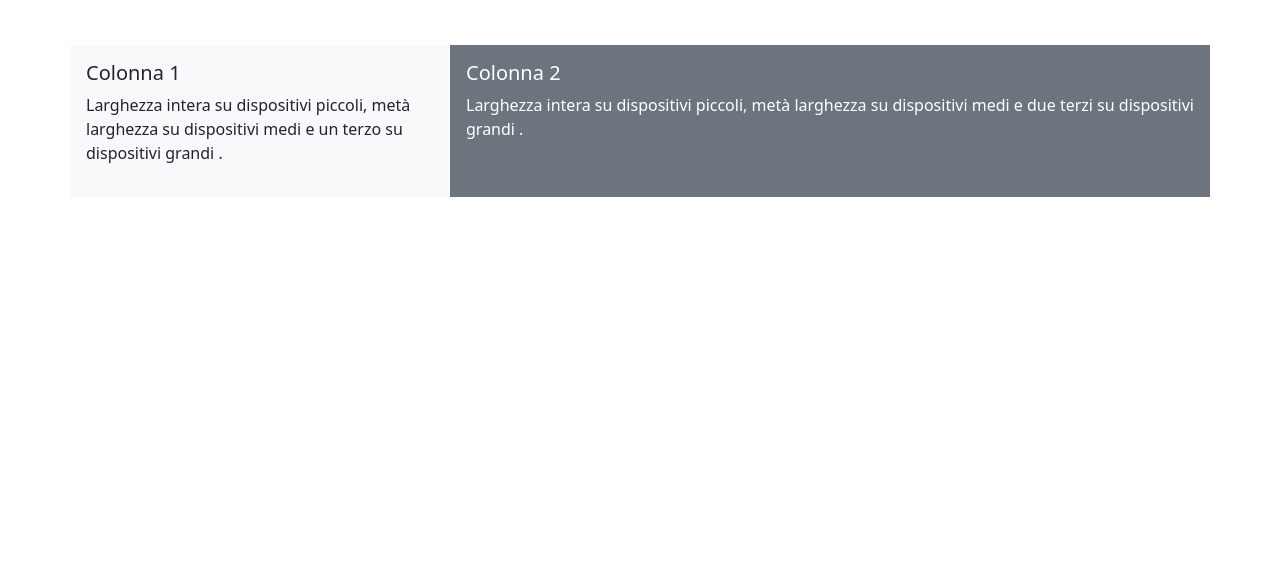
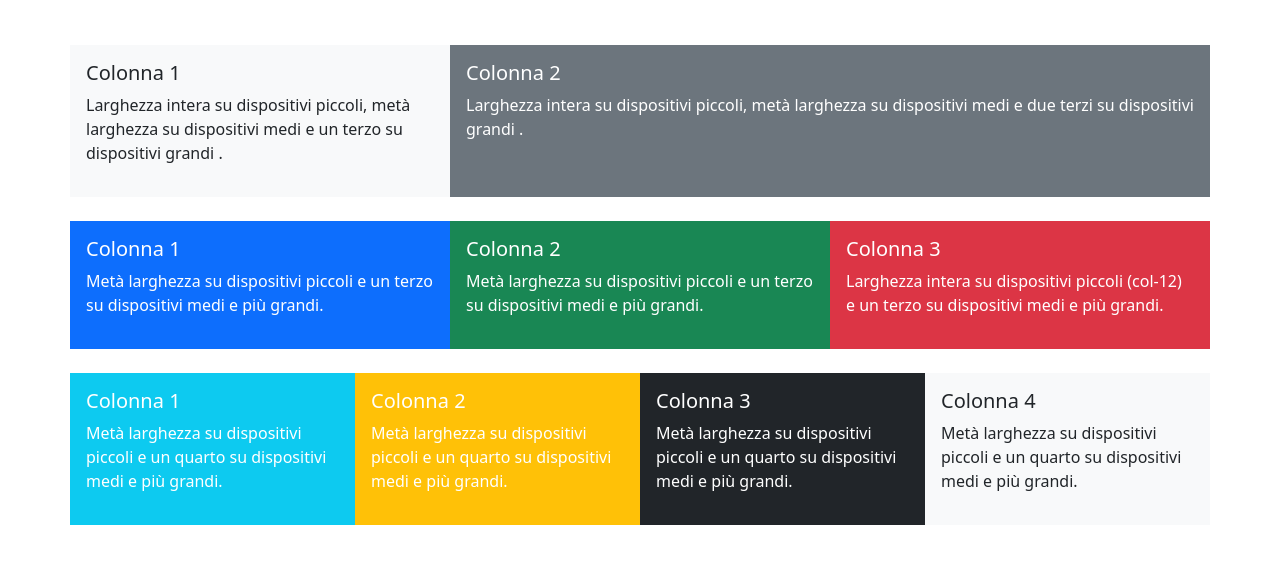
Before and after one commit to Gianluca-Loddo/htmlcss-bootstrap-layout, a plain HTML site: page index.html in a window 1280 px wide. Shown: the part 97-660 px from the top of the page. Drawn offline with nearby package versions, Linux system fonts and the light colour scheme.

Commit message:
add riga 1 e riga 2 + guida bootstrap (commenti -> glossario)

```diff
--- a/index.html
+++ b/index.html
@@ -1,3 +1,76 @@
+<!-- NOTA DI SPIEGAZIONE SU BOOTSTRAP
+
+Bootstrap divide ogni riga (row) in 12 colonne
+Per fare:
+mezza larghezza → col-6 (12 / 2)
+un terzo → col-4 (12 / 3)
+un quarto → col-3 (12 / 4)
+tutta → col-12
+
+E si possono fare responsive con:
+col-sm-6 (per schermi piccoli e superiori)
+col-md-4 (per schermi medi e superiori)
+col-lg-3 (per schermi grandi)-->
+
+
+<!--
+Spiegazione delle classi Bootstrap per la griglia
+| Classe                           | Cosa fa                                                                       | Esempio                   |
+| -------------------------------- | ----------------------------------------------------------------------------- | ------------------------- |
+| `container`                      | Crea un contenitore **centrato** con margini ai lati                          | `<div class="container">` |
+| `row`                            | Crea una **riga** per contenere colonne                                       | `<div class="row">`       |
+| `col-12`, `col-6`, `col-4`, ecc. | Crea **colonne** dentro la riga. Bootstrap divide lo schermo in **12 parti**. | `col-6` = metà larghezza  |
+
+
+Responsive design (adattabile a dispositivi)
+| Classe                        | Cosa fa                                                       |
+| ----------------------------- | ------------------------------------------------------------- |
+| `col-sm-6`                    | 6 colonne su **schermi piccoli e superiori**                  |
+| `col-md-4`                    | 4 colonne su **tablet (≥768px)**                              |
+| `col-lg-3`                    | 3 colonne su **desktop (≥992px)**                             |
+| `row-cols-2`, `row-cols-md-4` | Divide le colonne **automaticamente** in base alla dimensione |
+
+Colori di sfondo Bootstrap
+| Classe         | Colore                  | Dove si usa               |
+| -------------- | ----------------------- | ------------------------- |
+| `bg-primary`   | Blu Bootstrap           | Per dare colore di sfondo |
+| `bg-secondary` | Grigio scuro            |                           |
+| `bg-success`   | Verde                   |                           |
+| `bg-danger`    | Rosso                   |                           |
+| `bg-warning`   | Giallo                  |                           |
+| `bg-info`      | Azzurro                 |                           |
+| `bg-light`     | Grigio chiaro           |                           |
+| `bg-dark`      | Nero/grigio molto scuro |                           |
+
+Colori del testo
+| Classe        | Effetto                              |
+| ------------- | ------------------------------------ |
+| `text-white`  | Testo bianco (serve su sfondi scuri) |
+| `text-muted`  | Testo grigio chiaro (più "morbido")  |
+| `text-center` | Centra il testo                      |
+| `text-end`    | Allinea il testo a destra            |
+| `text-start`  | Allinea il testo a sinistra          |
+
+Margini e Padding
+| Classe             | Significato                              |
+| ------------------ | ---------------------------------------- |
+| `p-3`              | Padding (spazio interno) su tutti i lati |
+| `p-1` fino a `p-5` | Da piccolo a grande                      |
+| `m-3`              | Margin (spazio esterno) su tutti i lati  |
+| `mt-4`             | Margin top (sopra)                       |
+| `mb-2`             | Margin bottom (sotto)                    |
+| `ms-2`, `me-2`     | Margin sinistro (start) / destro (end)   |
+
+Altro utile
+| Classe                   | Significato                                |
+| ------------------------ | ------------------------------------------ |
+| `d-flex`                 | Attiva Flexbox (per allineamenti avanzati) |
+| `justify-content-center` | Centra orizzontalmente                     |
+| `align-items-center`     | Centra verticalmente                       |
+| `shadow`                 | Aggiunge un’ombra al box                   |
+| `rounded`                | Angoli arrotondati                         |
+-->
+
 <!DOCTYPE html>
 <html lang="it">
 
@@ -10,28 +83,15 @@
 </head>
 
 <body>
-
+    <!-- Navbar / Titolo Principale -->
     <div class="text-center mt-4"> <!-- centra il testo e mt-4 da margine sopra-->
         <h2>Bootstrap 5 Responsive Grid</h2>
         <p class="text-muted">Layout a griglia con diversi breakpoint (sm, md, lg).</p> <!-- text-muted colore grigio chiaro -->
     </div>
 
-<!-- NOTA DI SPIEGAZIONE SU BOOTSTRAP
-Bootstrap divide ogni riga (row) in 12 colonne
-Per fare:
-mezza larghezza → col-6 (12 / 2)
-un terzo → col-4 (12 / 3)
-un quarto → col-3 (12 / 4)
-tutta → col-12
-
-E si possono fare responsive con:
-col-sm-6 (per schermi piccoli e superiori)
-col-md-4 (per schermi medi e superiori)
-col-lg-3 (per schermi grandi)-->
-
-<!-- COSTRUZIONE PRIME DUE COLONNE  (BIANCO E GRIGIO) -->
-
+<!-- Container Principale -->
 <div class="container mt-5">
+    <!-- RIGA 1: 2 colonne -->
     <div class="row">
         <div class="col-12 col-md-6 col-lg-4 bg-light p-3">
             <!-- schermi piccli (col-12) schermi medi -> metà (col-md-6) schermi grandi (col-lg-4 o col-lg-8 -> 1/3 o 2/3)
@@ -44,12 +104,65 @@ col-lg-3 (per schermi grandi)-->
             <p>Larghezza intera su dispositivi piccoli, metà larghezza su dispositivi medi e due terzi su dispositivi grandi .</p>
         </div>
     </div>
+
+
+<!-- RIGA 2: 3 colonne -->
+    <div class="row mt-4">
+      <div class="col-6 col-md-4 bg-primary text-white p-3">
+        <h5>Colonna 1</h5>
+        <p>Metà larghezza su dispositivi piccoli e un terzo su dispositivi medi e più grandi.</p>
+      </div>
+      <div class="col-6 col-md-4 bg-success text-white p-3">
+        <h5>Colonna 2</h5>
+        <p>Metà larghezza su dispositivi piccoli e un terzo su dispositivi medi e più grandi.</p>
+      </div>
+      <div class="col-12 col-md-4 bg-danger text-white p-3">
+        <h5>Colonna 3</h5>
+        <p>Larghezza intera su dispositivi piccoli (col-12) e un terzo su dispositivi medi e più grandi.</p>
+      </div>
     </div>
 
+<!-- RIGA 3: 4 colonne -->
+    <div class="row mt-4">
+      <div class="col-6 col-md-3 bg-info text-white p-3">
+        <h5>Colonna 1</h5>
+        <p>Metà larghezza su dispositivi piccoli e un quarto su dispositivi medi e più grandi.</p>
+      </div>
+      <div class="col-6 col-md-3 bg-warning text-white p-3">
+        <h5>Colonna 2</h5>
+        <p>Metà larghezza su dispositivi piccoli e un quarto su dispositivi medi e più grandi.</p>
+      </div>
+      <div class="col-6 col-md-3 bg-dark text-white p-3">
+        <h5>Colonna 3</h5>
+        <p>Metà larghezza su dispositivi piccoli e un quarto su dispositivi medi e più grandi.</p>
+      </div>
+      <div class="col-6 col-md-3 bg-light p-3">
+        <h5>Colonna 4</h5>
+        <p>Metà larghezza su dispositivi piccoli e un quarto su dispositivi medi e più grandi.</p>
+      </div>
+    </div>
 
-
-
+</div>
 
 </body>
 
 </html>
+
+
+<!--
+col-12: intera larghezza su mobile
+
+col-6: metà
+
+col-md-4: 1/3 da tablet in su
+
+col-md-3: 1/4 da tablet in su
+
+bg-primary, bg-danger, bg-dark, ecc.: colori di sfondo Bootstrap
+
+text-white: colore del testo bianco (per leggibilità)
+
+p-3: padding interno (spazio dentro il box)
+
+mt-4: margine superiore (space tra le righe)
+-->
```
Lines whose indentation alone changed are shown as unchanged.
